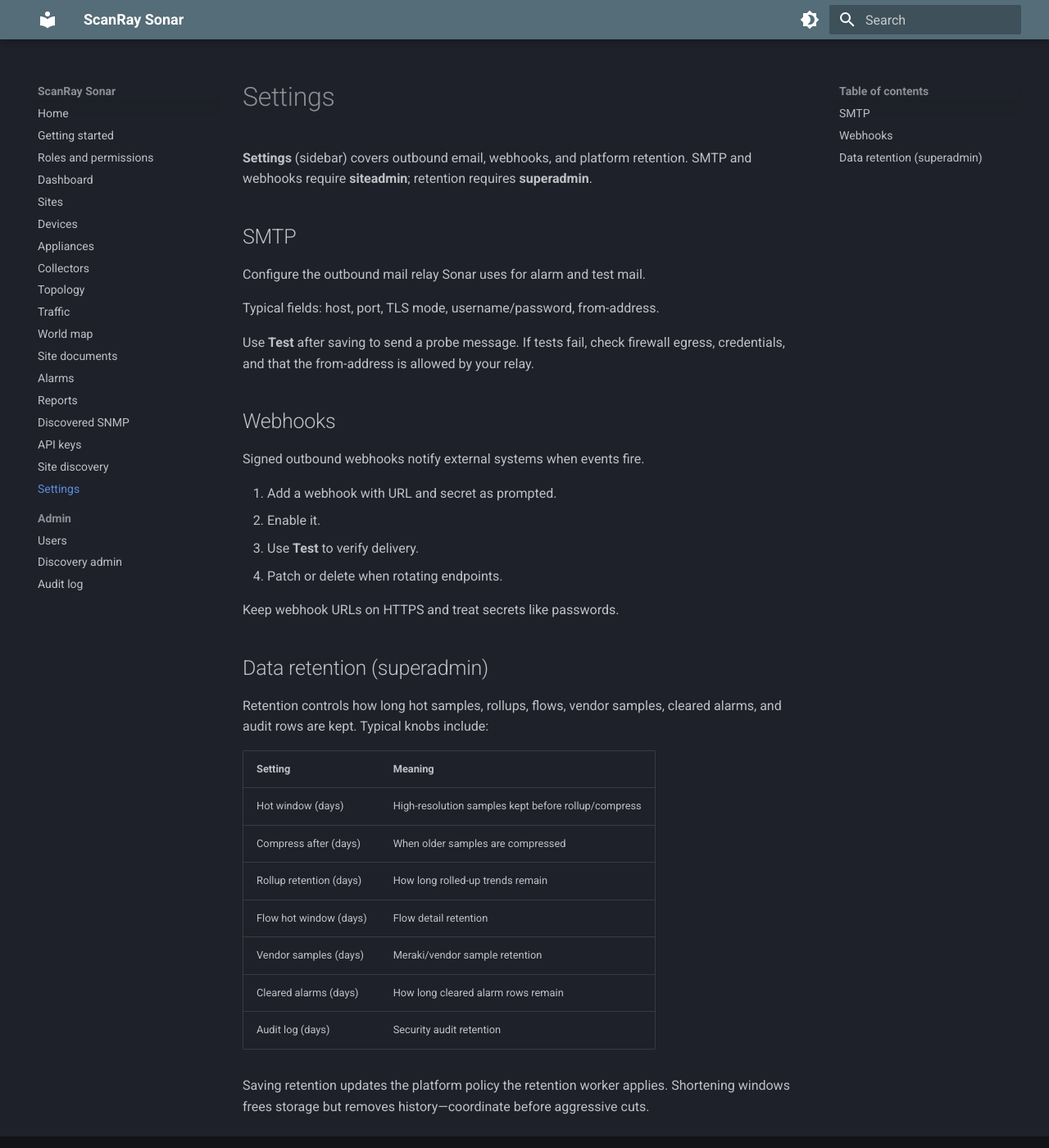
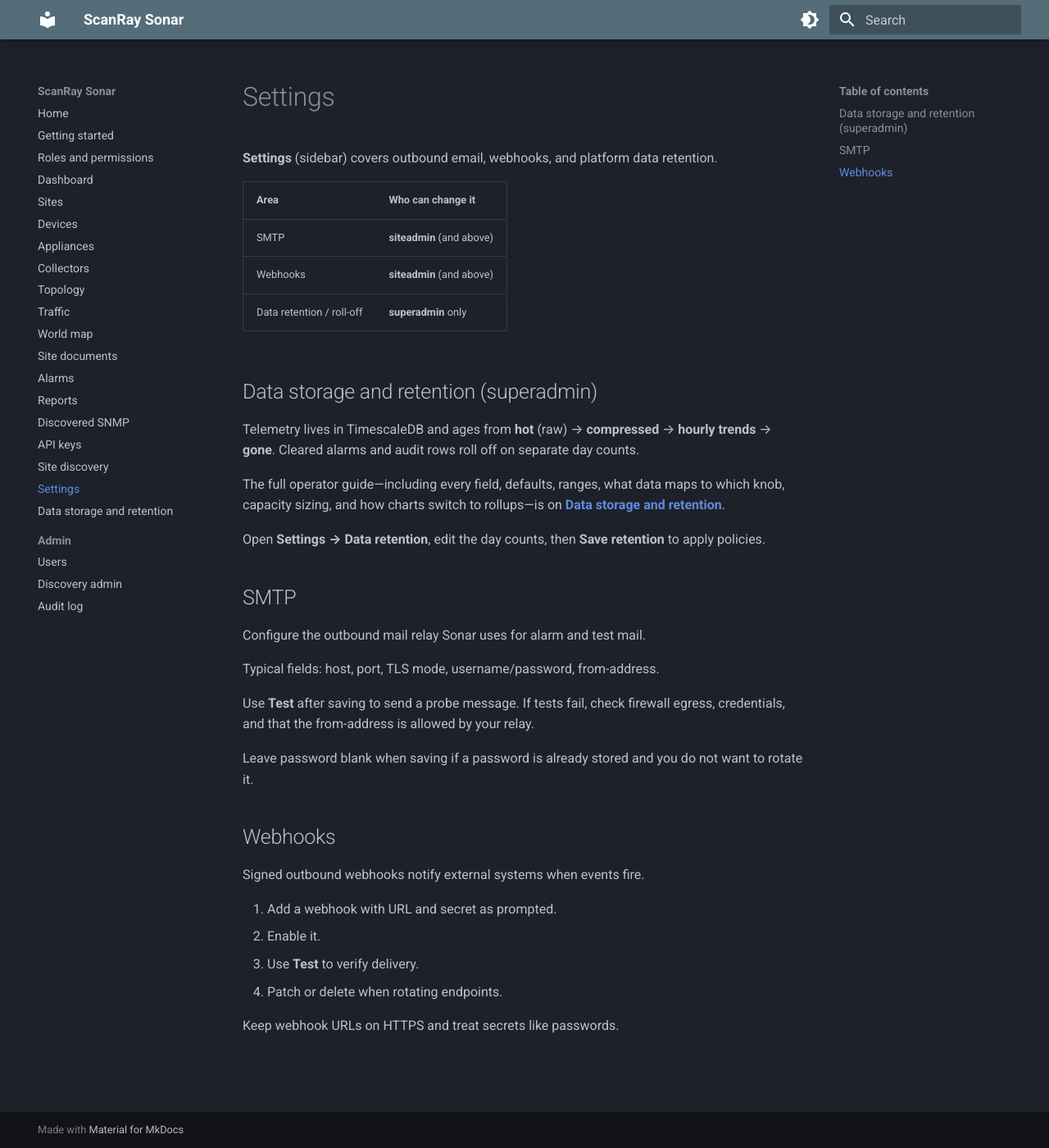
Before and after one commit to MixinGasAndHaulinAss/ScanRay-Sonar, an MkDocs documentation site: the page built from docs/src/settings.md, in a window 1280 px wide and 1400 px high. Shown: the whole window at 82% size. Built offline with MkDocs 1.6.1 and Material for MkDocs 9.7.7, drawn with Linux system fonts in a browser that asks for light colours.

Commit message:
docs: add data storage and retention/roll-off guide (v2026.7.14.4)
Operators needed a clear page for hot/trend lifecycle, field meanings, and who can change Settings retention.

```diff
--- a/docs/src/settings.md
+++ b/docs/src/settings.md
@@ -1,6 +1,20 @@
 # Settings
 
-**Settings** (sidebar) covers outbound email, webhooks, and platform retention. SMTP and webhooks require **siteadmin**; retention requires **superadmin**.
+**Settings** (sidebar) covers outbound email, webhooks, and platform data retention.
+
+| Area | Who can change it |
+|------|-------------------|
+| SMTP | **siteadmin** (and above) |
+| Webhooks | **siteadmin** (and above) |
+| Data retention / roll-off | **superadmin** only |
+
+## Data storage and retention (superadmin)
+
+Telemetry lives in TimescaleDB and ages from **hot** (raw) → **compressed** → **hourly trends** → **gone**. Cleared alarms and audit rows roll off on separate day counts.
+
+The full operator guide—including every field, defaults, ranges, what data maps to which knob, capacity sizing, and how charts switch to rollups—is on **[Data storage and retention](data-retention.md)**.
+
+Open **Settings → Data retention**, edit the day counts, then **Save retention** to apply policies.
 
 ## SMTP
 
@@ -9,6 +23,8 @@
 Typical fields: host, port, TLS mode, username/password, from-address.
 
 Use **Test** after saving to send a probe message. If tests fail, check firewall egress, credentials, and that the from-address is allowed by your relay.
+
+Leave password blank when saving if a password is already stored and you do not want to rotate it.
 
 ## Webhooks
 
@@ -20,19 +36,3 @@
 4. Patch or delete when rotating endpoints.
 
 Keep webhook URLs on HTTPS and treat secrets like passwords.
-
-## Data retention (superadmin)
-
-Retention controls how long hot samples, rollups, flows, vendor samples, cleared alarms, and audit rows are kept. Typical knobs include:
-
-| Setting | Meaning |
-|---------|---------|
-| Hot window (days) | High-resolution samples kept before rollup/compress |
-| Compress after (days) | When older samples are compressed |
-| Rollup retention (days) | How long rolled-up trends remain |
-| Flow hot window (days) | Flow detail retention |
-| Vendor samples (days) | Meraki/vendor sample retention |
-| Cleared alarms (days) | How long cleared alarm rows remain |
-| Audit log (days) | Security audit retention |
-
-Saving retention updates the platform policy the retention worker applies. Shortening windows frees storage but removes history—coordinate before aggressive cuts.
--- a/mkdocs.yml
+++ b/mkdocs.yml
@@ -61,6 +61,7 @@
   - API keys: api-keys.md
   - Site discovery: site-discovery.md
   - Settings: settings.md
+  - Data storage and retention: data-retention.md
   - Admin:
       - Users: users.md
       - Discovery admin: discovery-admin.md
--- a/web/src/components/Layout.tsx
+++ b/web/src/components/Layout.tsx
@@ -33,7 +33,7 @@
 // APP_VERSION is just the static fallback shown if /version hasn't
 // returned yet (or fails). The real source of truth is the Go binary's
 // embedded VERSION, fetched below via useQuery.
-const APP_VERSION = "2026.7.14.3";
+const APP_VERSION = "2026.7.14.4";
 
 type HeroIcon = ComponentType<SVGProps<SVGSVGElement>>;
 
```
Also changed, not shown: docs/src/data-retention.md (added, +75 -0 lines), docs/src/index.md (+2 -1 lines), docs/src/rbac.md (+2 -0 lines), 4 other files.
